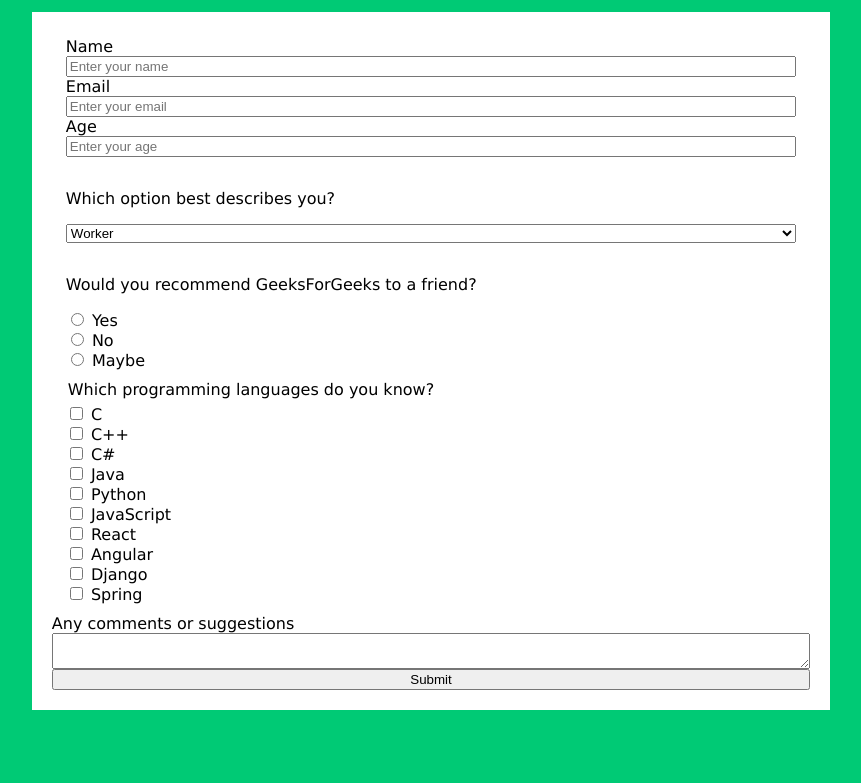
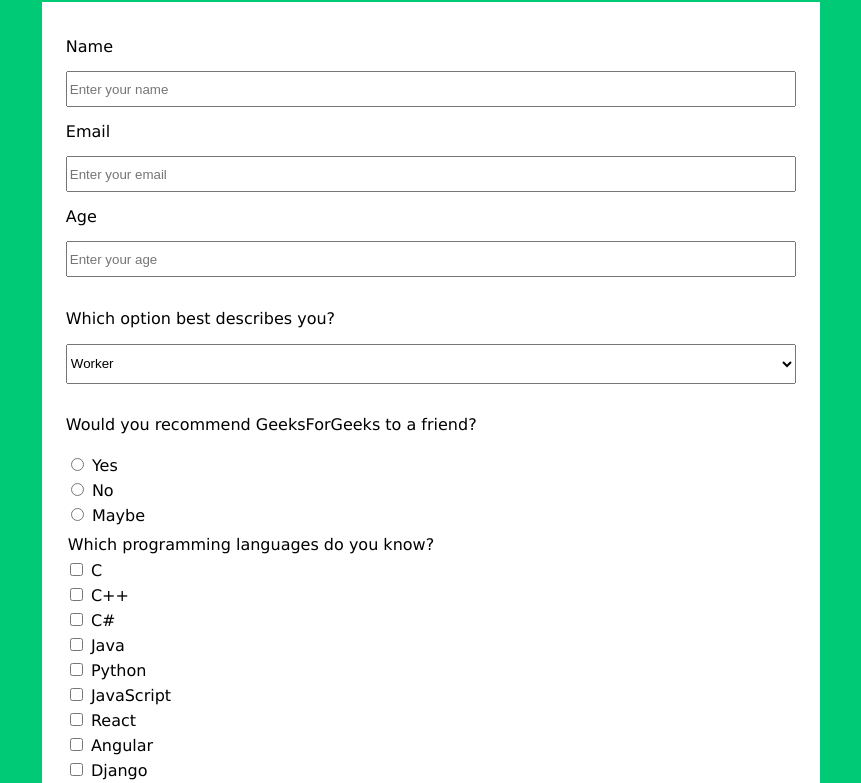
Before and after one commit to Akalchi/HTML-Forms, a plain HTML site: page index.html in a window 1280 px wide. Shown: the part 77-860 px from the top of the page, without its empty margins (209-1070 px from the left). Before the commit the page ends 800 px from the top, so only its background shows below. Drawn offline with Linux system fonts and the light colour scheme.

Commit message:
finished

```diff
--- a/index.html
+++ b/index.html
@@ -59,7 +59,7 @@
           <label class="recommend_label"for="">Maybe</label>
         </div>
      </fieldset>
-      <fieldset>
+      <fieldset class="languages">
         <legend>Which programming languages do you know?</legend>
         <div>
         <input type="checkbox" name="languages" value="C">
@@ -103,10 +103,10 @@
         </div>
       </fieldset>
 
-    <label for="comments">Any comments or suggestions</label>
-    <textarea name="" id=""></textarea>
+    <label for="comments" id="comments">Any comments or suggestions</label>
+    <textarea name="textarea" id="text"></textarea>
 
-    <input type="submit" value="Submit">
+    <input id="submit_button" type="submit" value="Submit">
 </form>
 </body>
 </html>
--- a/style.css
+++ b/style.css
@@ -4,6 +4,7 @@ html{
     background-color:rgb(0, 202, 117);
 }
 header{
+    font-size: 14px;
     display: flex;
     justify-content: center;
 }
@@ -12,7 +13,7 @@ header{
     display: flex;
     flex-direction: column;
     background-color: white;
-    padding: 20px;
+    padding: 10px;
     margin: auto;
 }
 fieldset{
@@ -22,3 +23,30 @@ fieldset{
     display: flex;
     flex-direction: column;
 }
+.personal_data input{
+   height: 30px;
+}
+.personal_data{
+    margin-top: 20px;
+    gap: 15px;
+}
+#select_options{
+    height: 40px;
+}
+#submit_button{
+    background-color:rgb(0, 202, 117);
+    border: 1px solid grey;
+    font-size:20px;
+    cursor: pointer;
+    margin-top: 30px;
+}
+#text{
+    padding: 10px;
+}
+#comments{
+    margin-bottom: 10px;
+}
+.languages, .recommend {
+    gap: 5px;
+
+}
```
